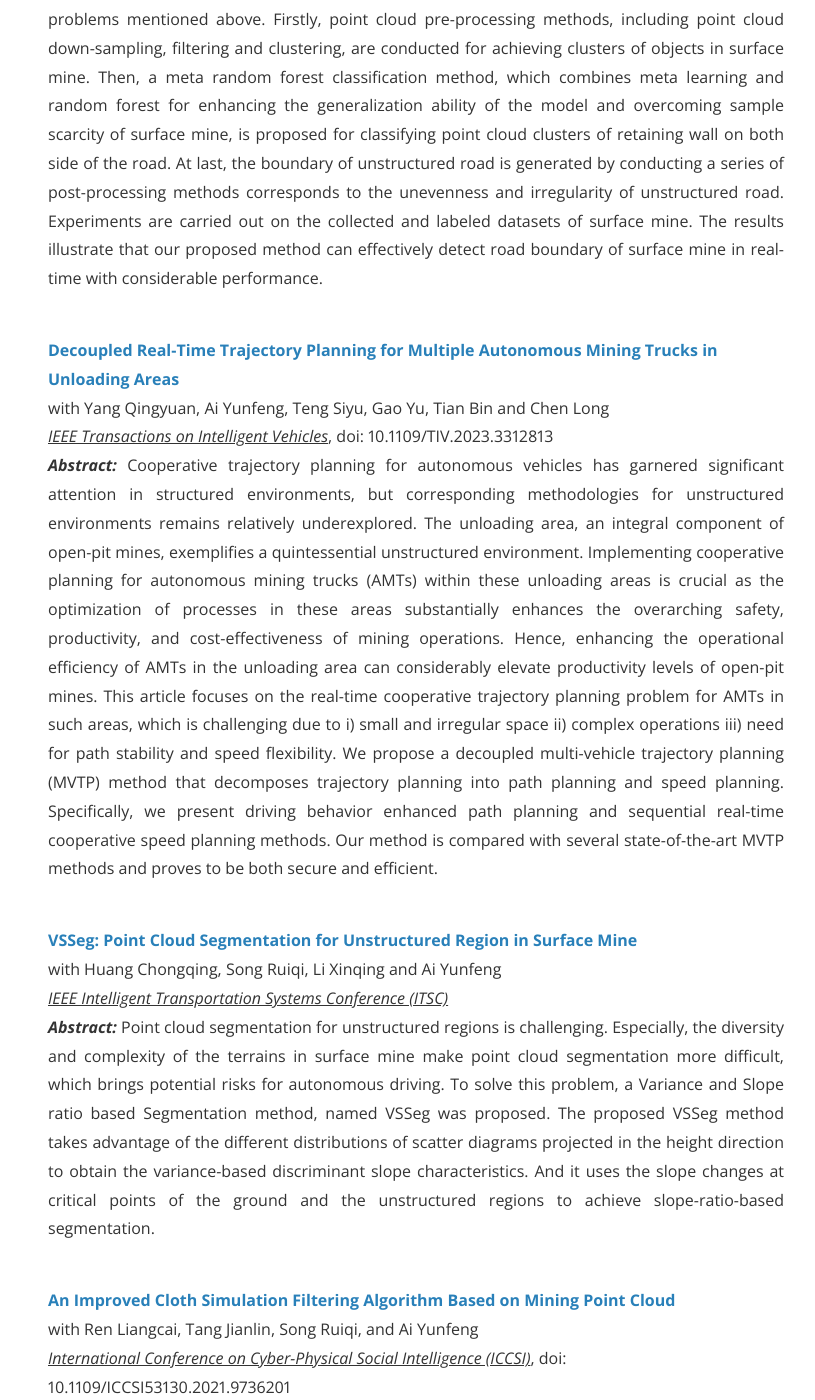
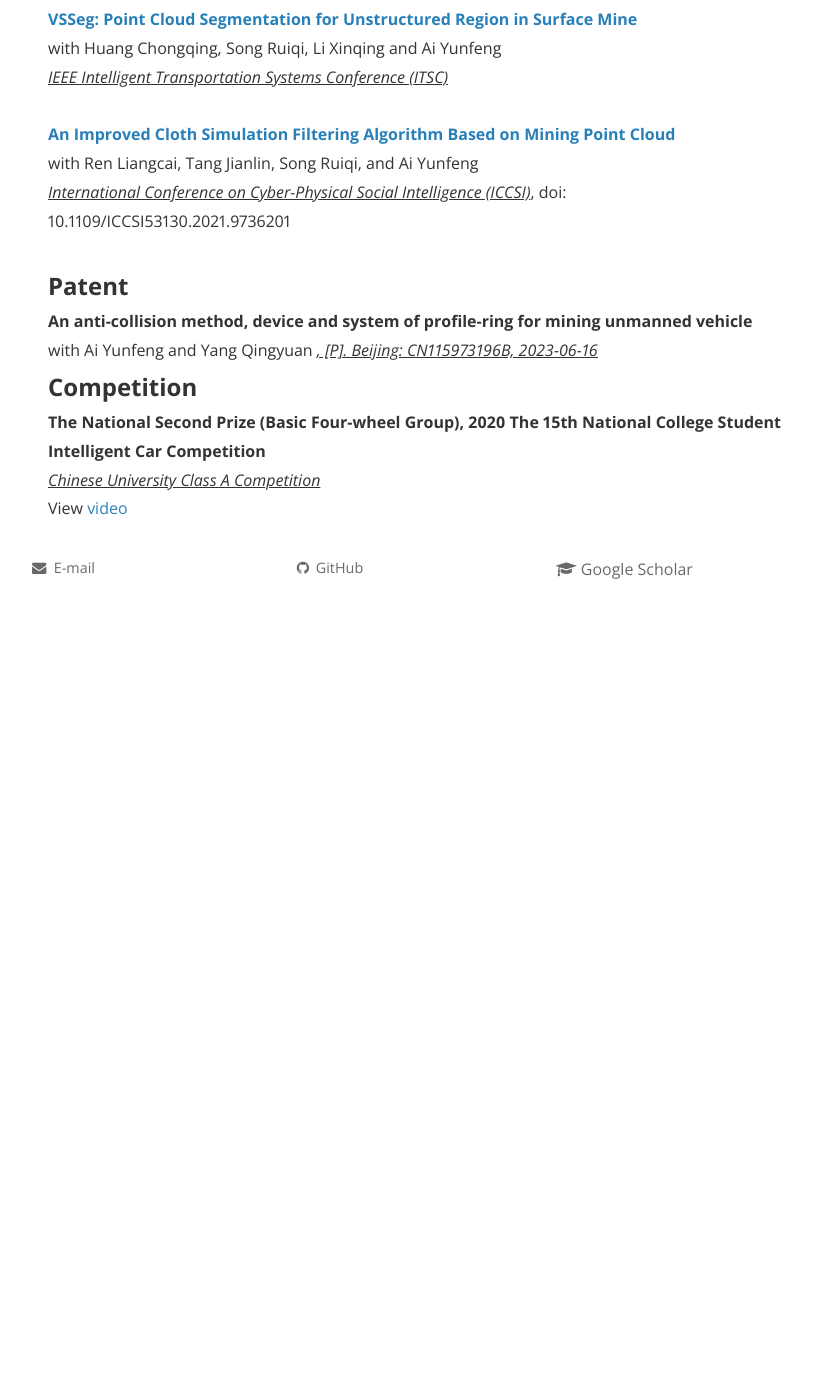
Before and after one commit to Lin3-cc/Lin3-cc.github.io, a Jekyll site: the page built from research.html, in a window 1280 px wide and 1400 px high, scrolled down 1669 px. Shown: the whole window, without its empty margins (224-1039 px from the left). Built offline with Jekyll 4.4.1, drawn with Linux system fonts in a browser that asks for light colours; nearby versions of some CDN libraries; comment, search, counter and statistics services are not loaded; a style sheet for code colours, icons or effects is not loaded; after the commit the page ends 2299 px from its top, so only the background shows below that; some of the changed text lies outside the part shown.

Commit message:
update research

```diff
--- a/research.html
+++ b/research.html
@@ -12,16 +12,12 @@
 <p style="text-align:justify"><b><i>Abstract: </i></b>Camera-based Bird’s-Eye-View (BEV) 3D object detection is thoroughly challenging and essential in autonomous driving perception system for alleviating the impression caused by object overlap and occlusion effectively. 3D multi-object tracking is one of the most important perception tasks in autonomous driving system, which suffers from the narrow view provided by only one single camera. In this paper, we present a novel framework called BEVMOT, which combines multi-object detection and tracking task in a unified framework in a considerable inference speed. The encoder of our framework generates the 360 degree panoramic image around the ego-car in the bird's eyes view utilizing the multiple cameras equipped on the car to broaden the perception field. An efficient decoder composes of multi-head attention and deformable attention following by a multi-object detection and tracking head, which learn the object center point and tracking embedding for acquiring object boxes and tracking id directly without the NMS post-processing. Meanwhile, tracking branch utilize tracking embedding to initialize new trajectories, update existing trajectories and achieve data association frame-by-frame. Extensive experiments show that our approach represents wonderful performance on NuScenes datasets, which exceeds many classic methods in term of AMOTA and AMOTP metrics.</p><br>
 <br>
 <strong><a href="https://ieeexplore.ieee.org/document/10187691">A Real-time Road Boundary Detection Approach in Surface Mine Based on Meta Random Forest</a></strong><br>with Ai Yunfeng, Song Ruiqi, Tian Bin and Chen Long <br><u><i>IEEE Transactions on Intelligent Vehicles</i></u>, doi: 10.1109/TIV.2023.3296767<br>
-<p style="text-align:justify"><b><i>Abstract: </i></b>Efficient and accurate road boundary detection is a fundamental building component of the perception system for autonomous driving. Specially, the challenges for road boundary detection in surface mine are high generalization error of model and difficulty in boundary generation, which caused by diversity of samples along with scarcity for corresponding samples and complexity of terrain respectively. Therefore, a novel road boundary detection framework, which execute in a high efficiency way with considerable performance, is proposed for the problems mentioned above. Firstly, point cloud pre-processing methods, including point cloud down-sampling, filtering and clustering, are conducted for achieving clusters of objects in surface mine. Then, a meta random forest classification method, which combines meta learning and random forest for enhancing the generalization ability of the model and overcoming sample scarcity of surface mine, is proposed for classifying point cloud clusters of retaining wall on both side of the road. At last, the boundary of unstructured road is generated by conducting a series of post-processing methods corresponds to the unevenness and irregularity of unstructured road. Experiments are carried out on the collected and labeled datasets of surface mine. The results illustrate that our proposed method can effectively detect road boundary of surface mine in real-time with considerable performance.</p>
 <br>
 <strong><a href="https://ieeexplore.ieee.org/document/10251029">Decoupled Real-Time Trajectory Planning for Multiple Autonomous Mining Trucks in Unloading Areas</a></strong><br>with Yang Qingyuan, Ai Yunfeng, Teng Siyu, Gao Yu, Tian Bin and Chen Long</a></strong><br><u><i>IEEE Transactions on Intelligent Vehicles</i></u>, doi: 10.1109/TIV.2023.3312813<br>
-<p style="text-align:justify"><b><i>Abstract: </i></b>Cooperative trajectory planning for autonomous vehicles has garnered significant attention in structured environments, but corresponding methodologies for unstructured environments remains relatively underexplored. The unloading area, an integral component of open-pit mines, exemplifies a quintessential unstructured environment. Implementing cooperative planning for autonomous mining trucks (AMTs) within these unloading areas is crucial as the optimization of processes in these areas substantially enhances the overarching safety, productivity, and cost-effectiveness of mining operations. Hence, enhancing the operational efficiency of AMTs in the unloading area can considerably elevate productivity levels of open-pit mines. This article focuses on the real-time cooperative trajectory planning problem for AMTs in such areas, which is challenging due to i) small and irregular space ii) complex operations iii) need for path stability and speed flexibility. We propose a decoupled multi-vehicle trajectory planning (MVTP) method that decomposes trajectory planning into path planning and speed planning. Specifically, we present driving behavior enhanced path planning and sequential real-time cooperative speed planning methods. Our method is compared with several state-of-the-art MVTP methods and proves to be both secure and efficient.</p>
 <br>
 <strong><a href="https://ieeexplore.ieee.org/document/10421967">VSSeg: Point Cloud Segmentation for Unstructured Region in Surface Mine</a></strong><br>with Huang Chongqing, Song Ruiqi, Li Xinqing and Ai Yunfeng</a></strong><br><u><i>IEEE Intelligent Transportation Systems Conference (ITSC)</i></u><br>
-<p style="text-align:justify"><b><i>Abstract: </i></b>Point cloud segmentation for unstructured regions is challenging. Especially, the diversity and complexity of the terrains in surface mine make point cloud segmentation more difficult, which brings potential risks for autonomous driving. To solve this problem, a Variance and Slope ratio based Segmentation method, named VSSeg was proposed. The proposed VSSeg method takes advantage of the different distributions of scatter diagrams projected in the height direction to obtain the variance-based discriminant slope characteristics. And it uses the slope changes at critical points of the ground and the unstructured regions to achieve slope-ratio-based segmentation.</p>
 <br>
 <strong><a href="https://ieeexplore.ieee.org/document/9736201">An Improved Cloth Simulation Filtering Algorithm Based on Mining Point Cloud</a></strong><br>with Ren Liangcai, Tang Jianlin, Song Ruiqi, and Ai Yunfeng</a></strong><br><u><i>International Conference on Cyber-Physical Social Intelligence (ICCSI)</i></u>, doi: 10.1109/ICCSI53130.2021.9736201<br>
-<p style="text-align:justify"><b><i>Abstract: </i></b>Cooperative trajectory planning for autonomous vehicles has garnered significant attention in structured environments, but corresponding methodologies for unstructured environments remains relatively underexplored. The unloading area, an integral component of open-pit mines, exemplifies a quintessential unstructured environment. Implementing cooperative planning for autonomous mining trucks (AMTs) within these unloading areas is crucial as the optimization of processes in these areas substantially enhances the overarching safety, productivity, and cost-effectiveness of mining operations. Hence, enhancing the operational efficiency of AMTs in the unloading area can considerably elevate productivity levels of open-pit mines. This article focuses on the real-time cooperative trajectory planning problem for AMTs in such areas, which is challenging due to i) small and irregular space ii) complex operations iii) need for path stability and speed flexibility. We propose a decoupled multi-vehicle trajectory planning (MVTP) method that decomposes trajectory planning into path planning and speed planning. Specifically, we present driving behavior enhanced path planning and sequential real-time cooperative speed planning methods. Our method is compared with several state-of-the-art MVTP methods and proves to be both secure and efficient.</p>
 <br>
 
 <font size="+2"><strong> Patent</strong></font><br>
```
